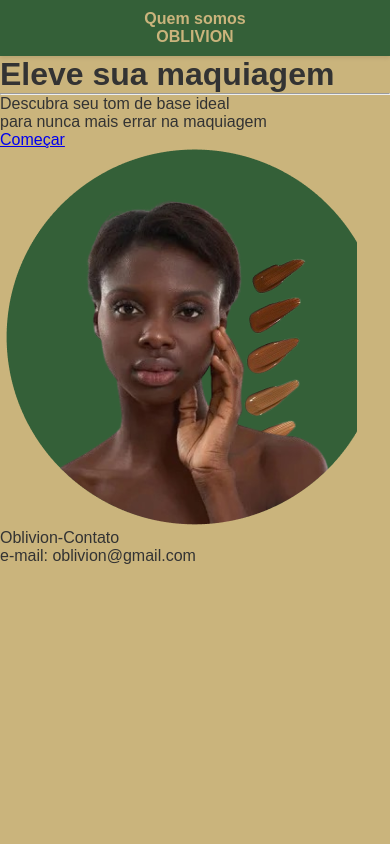
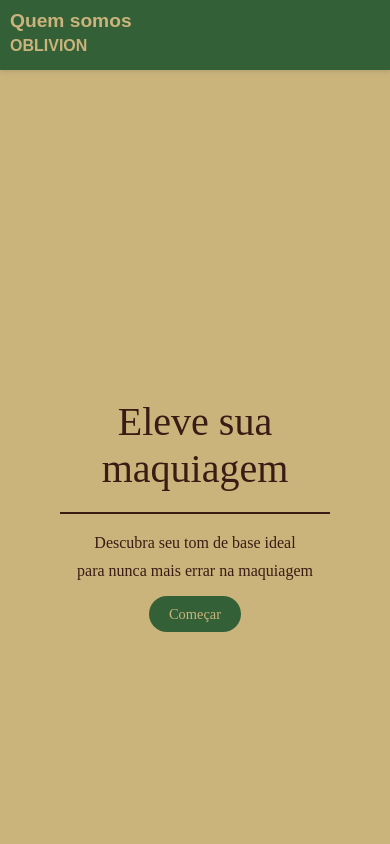
Before and after one commit to helovis22/Oblivion_v2, a plain HTML site: page index.html in a window 390 px wide. Shown: the top 844 px of the page. Drawn offline with Linux system fonts and the light colour scheme.

Commit message:
Update styles.css

```diff
--- a/styles.css
+++ b/styles.css
@@ -1,98 +1,357 @@
-/* Código original de estilo básico */
 * {
+
     margin: 0;
+
     padding: 0;
+
     box-sizing: border-box;
+
 }
 
 body {
+
     font-family: Arial, sans-serif;
+
     background-color: #cab47c;
+
     color: #333;
+
     margin: 0;
+
 }
 
 header {
+
     display: flex;
+
     flex-wrap: wrap;
+
     justify-content: space-between;
+
     align-items: center;
+
     padding: 10px 20px;
+
     background-color: #346038;
+
     box-shadow: 0 2px 4px rgba(0, 0, 0, 0.1);
-    width: 100%;
+
 }
 
 .menu {
+
     display: flex;
+
     flex-wrap: wrap;
+
     gap: 10px;
+
 }
 
 .menu-item {
+
     text-decoration: none;
+
     color: #cab47c;
+
     font-weight: bold;
+
     transition: color 0.3s;
-    font-size: 1.5rem;
-    margin-right: 10px; /* Removendo o espaçamento fixo */
+
+    font-size: 1.5rem; /* Tamanho reduzido para responsividade */
+
+    margin-right: 550px ;
+
 }
 
 .menu-item:hover {
+
     color: #346038;
+
 }
 
 .name {
+
     display: flex;
+
     gap: 10px;
+
 }
 
 .site-name {
+
     text-decoration: none;
+
     color: #cab47c;
+
     font-weight: bold;
-    font-size: 1.2rem;
+
+    font-size: 1.2rem; /* Tamanho reduzido para responsividade */
+
     transition: color 0.3s;
+
 }
 
 .site-name:hover {
+
     color: #346038;
+
 }
 
-/* Responsividade para dispositivos móveis */
-@media (max-width: 768px) {
+main {
+
+    display: flex;
+
+    justify-content: space-between;
+
+    align-items: flex-start;
+
+    padding: 20px;
+
+    position: relative;
+
+    flex-wrap: wrap; /* Permite que os itens se movam para a próxima linha se necessário */
+
+}
+
+.content {
+
+    display: flex;
+
+    justify-content: center;
+
+    align-items: center;
+
+    height: 100vh;
+
+    padding: 20px;
+
+}
+
+.text-container {
+
+    text-align: center;
+
+    border-radius: 15px;
+
+    padding: 40px;
+
+    max-width: 600px;
+
+    width: 100%;
+
+    font-family: Inria Serif;
+
+    font-size: 2rem; /* Tamanho reduzido para responsividade */
+
+}
+
+.text-container h1 {
+
+    font-weight: 300;
+
+    font-size: 5rem; /* Ajustado para responsividade */
+
+    color: #391c14;
+
+}
+
+hr {
+
+    border: 1px solid #391c14;
+
+    margin: 20px 0;
+
+}
+
+.text-container p {
+
+    font-size: 1.5rem; /* Tamanho reduzido para responsividade */
+
+    margin-bottom: 10px;
+
+    color: #391c14;
+
+    font-family: Asap;
+
+}
+
+.btn-start {
+
+    text-decoration: none;
+
+    padding: 10px 20px;
+
+    background-color: #346038;
+
+    color: #cab47c;
+
+    border-radius: 30px;
+
+    transition: background-color 0.3s;
+
+    margin-top: 10px;
+
+    font-size: 1.2rem; /* Tamanho reduzido para responsividade */
+
+}
+
+.btn-start:hover {
+
+    background-color: #27442f;
+
+}
+
+.foto-mulher {
+
+    position: absolute;
+
+    right: 5px;
+
+    top: 50%;
+
+    transform: translateY(-50%);
+
+}
+
+.imagem {
+
+    width: 100%; /* Agora a imagem ocupa 100% do espaço do contêiner */
+
+    width: 600px; /* Largura máxima para a imagem */
+
+    height: auto; /* Mantém a proporção da imagem */
+
+}
+
+footer {
+
+    background-color: #346038;
+
+    color: #cab47c;
+
+    padding: 20px;
+
+    text-align: center;
+
+    width: 100%;
+
+}
+
+.footer-content p {
+
+    font-size: 1rem;
+
+    margin-bottom: 10px;
+
+}
+
+/* Media Queries para melhorar a responsividade */
+
+/* Responsividade aprimorada */
+
+@media (max-width: 1128px) {
+
     header {
+
         flex-direction: column;
-        align-items: center;
+
+        align-items: flex-start;
+
         padding: 10px;
-    }
 
-    .menu {
-        flex-direction: column;
-        align-items: center;
     }
 
     .menu-item {
+
         font-size: 1.2rem;
+
         margin: 5px 0;
+
     }
 
-    .site-name {
+    .text-container {
+
+        padding: 20px;
+
+    }
+
+    .text-container h1 {
+
+        font-size: 3rem;
+
+    }
+
+    .text-container h2 {
+
+        font-size: 2rem;
+
+    }
+
+    .text-container p {
+
         font-size: 1.2rem;
+
     }
+
+    .btn-start {
+
+        font-size: 1rem;
+
+    }
+
+    /* Ocultar a imagem em telas menores */
+
+    .foto-mulher {
+
+        display: none;
+
+    }
+
 }
 
 @media (max-width: 480px) {
-    header {
-        padding: 10px;
+
+    .menu-item {
+
+        font-size: 1rem;
+
     }
 
-    .menu-item {
-        font-size: 1rem;
-        margin: 0; /* Alinha os itens ao centro */
+    .search-txt {
+
+        font-size: 14px;
+
     }
 
-    .site-name {
+    .search-btn {
+
+        width: 18px;
+
+        height: 18px;
+
+    }
+
+    /* Tornar o título ainda menor em telas muito pequenas */
+
+    .text-container h1 {
+
+        font-size: 2.5rem;
+
+    }
+
+    .text-container p {
+
         font-size: 1rem;
+
     }
+
+    /* Ajusta ainda mais o botão */
+
+    .btn-start {
+
+        font-size: 0.9rem;
+
+    }
+
 }
```
